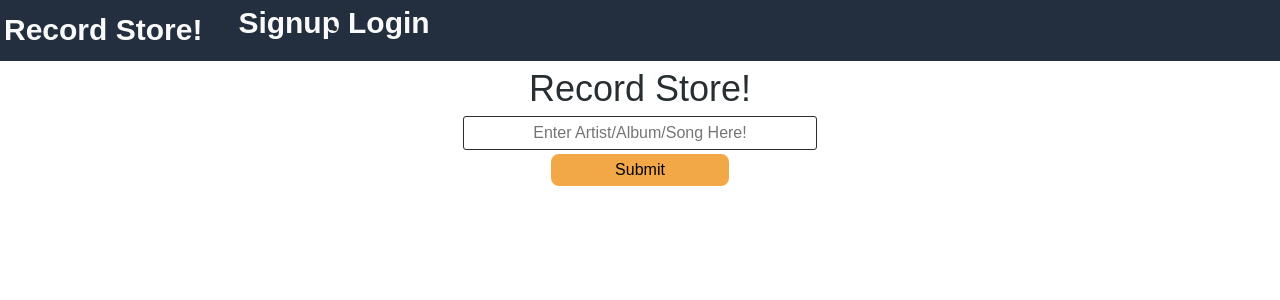
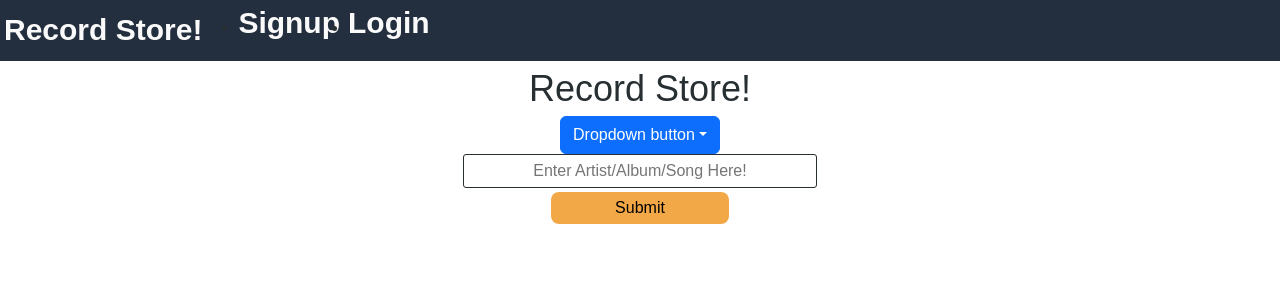
Before and after one commit to simplysimplify/RecordStore, a React (Create React App) app in the folder client/: page / in a window 1280 px wide. Shown: the top 300 px of the page. Built offline with nearby package versions, Linux system fonts and the light colour scheme.

Commit message:
added  dev dependency

```diff
--- a/client/package.json
+++ b/client/package.json
@@ -8,6 +8,7 @@
   "@testing-library/jest-dom": "^5.16.4",
   "@testing-library/react": "^13.3.0",
   "@testing-library/user-event": "^13.5.0",
+  "axios": "^0.27.2",
   "graphql": "^16.5.0",
   "jwt-decode": "^3.1.2",
   "react": "^18.2.0",
--- a/client/src/pages/Search.js
+++ b/client/src/pages/Search.js
@@ -1,3 +1,5 @@
+import Dropdown from 'react-bootstrap/Dropdown';
+import DropdownButton from 'react-bootstrap/DropdownButton';
 import React, { useState } from "react";
 import { useMutation } from "@apollo/client";
 import { Link } from "react-router-dom";
@@ -73,6 +75,11 @@
     <>
       <div className="container col-12 d-flex flex-column text-center align-content-center justify-content-center">
         <h1 className="jumbotron">Record Store!</h1>
+          <DropdownButton id="dropdown-basic-button" title="Dropdown button">
+            <Dropdown.Item href="#/action-1">Action</Dropdown.Item>
+            <Dropdown.Item href="#/action-2">Another action</Dropdown.Item>
+            <Dropdown.Item href="#/action-3">Something else</Dropdown.Item>
+          </DropdownButton>
         <input
           className="col-4 mx-auto text-center"
           placeholder="Enter Artist/Album/Song Here!"
```
Also changed, not shown: 1 other file (tests, documents, lock files or other folders).
